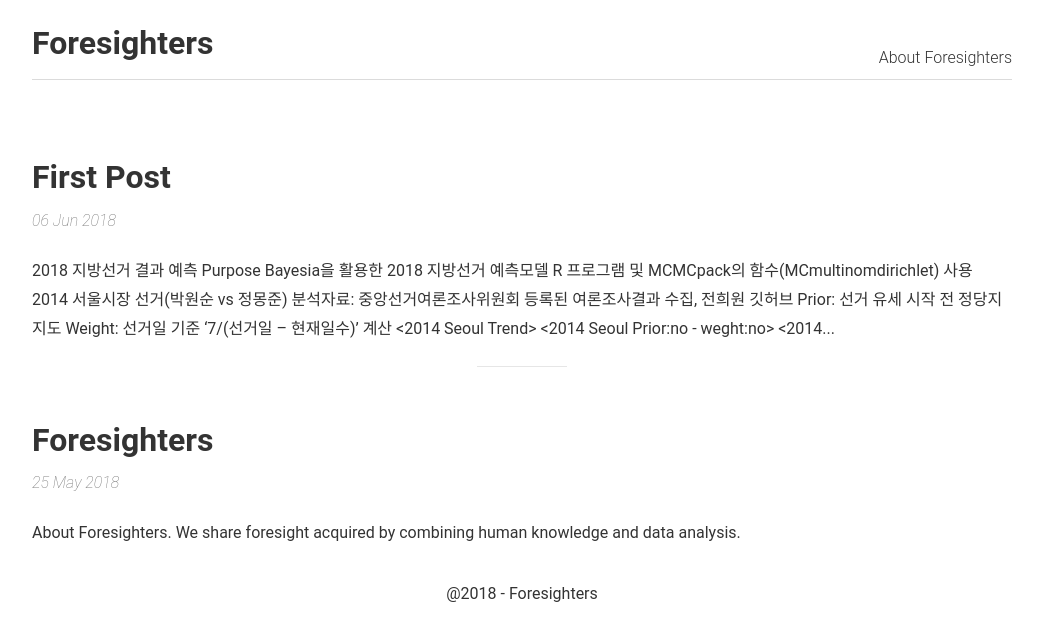
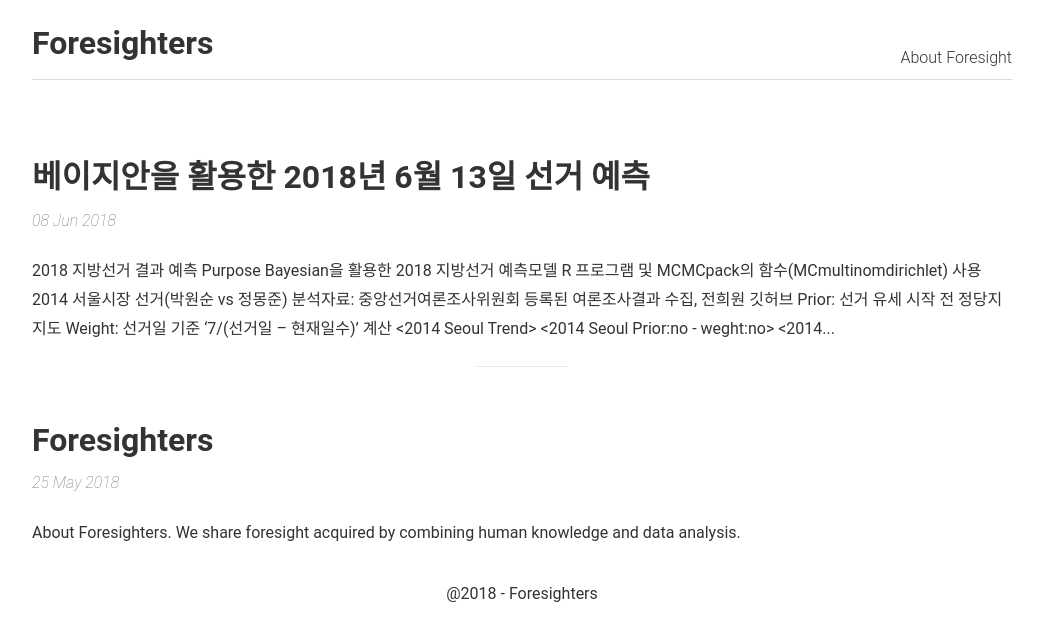
Before and after one commit to foresighters/foresighters.github.io, a Jekyll site: the page built from index.html, in a window 1280 px wide. Shown: the top 641 px of the page, without its empty margins (118-1161 px from the left). Built offline with Jekyll 4.4.1, drawn with Linux system fonts in a browser that asks for light colours; the list of posts is cut into pages by our own code.

Commit message:
edit about.md and post content

```diff
--- a/_posts/2018-06-06-First-Post.md
+++ b/_posts/2018-06-08-베이지안을 활용한 2018년 6월 13일 선거 예측.md
@@ -1,7 +1,7 @@
 ## 2018 지방선거 결과 예측
 
 ### Purpose
-- Bayesia을 활용한 2018 지방선거 예측모델
+- Bayesian을 활용한 2018 지방선거 예측모델
 - R 프로그램 및 MCMCpack의 함수(MCmultinomdirichlet) 사용
 
 
--- a/about.md
+++ b/about.md
@@ -1,7 +1,7 @@
 ---
 layout: page
-title: About Foresighters
-description: This page describes Foresighters.
+title: About Foresight
+description: This page describes Foresight.
 ---
 ## About
 Monochrome is a minimal, responsive theme created for Jekyll. The goal of Monochrome is to provide a ready to use, plug and play theme for those who want to set up a blog, and focus solely on the content.
```
Also changed, not shown: other parts of _posts/2018-06-08-베이지안을 활용한 2018년 6월 13일 선거 예측.md (+2 -2 lines).
